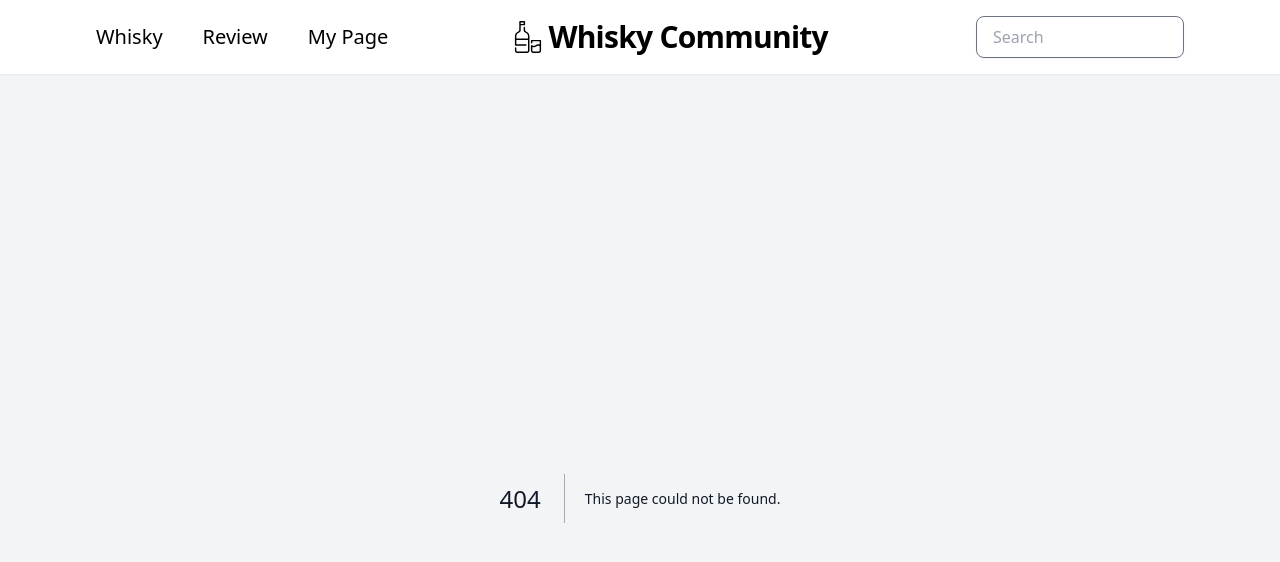
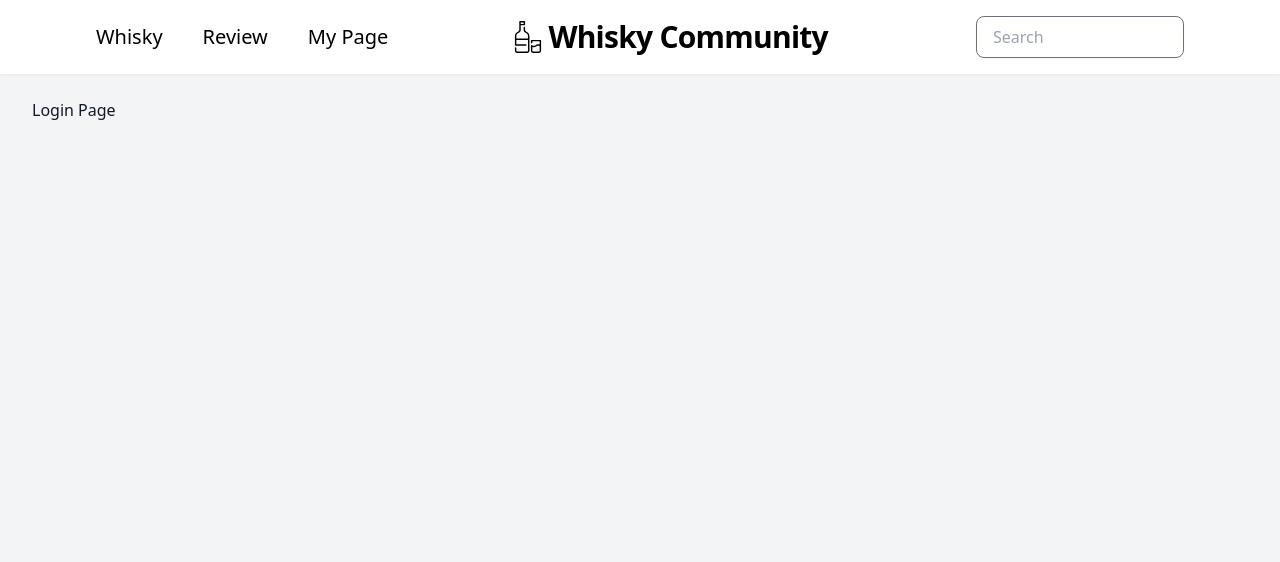
Before and after one commit to Lainari/LiquorCommunity-Laravel, a Next.js app in the folder community-app/client/: page /login in a window 1280 px wide. Before the commit this address had no page. Shown: the top 562 px of the page. Built offline with nearby package versions, Linux system fonts and the light colour scheme.

Commit message:
feat : add login page

```diff
--- /dev/null
+++ b/community-app/client/src/app/login/page.tsx
@@ -0,0 +1,7 @@
+export default function Login(){
+    return (
+        <>
+            Login Page
+        </>
+    )
+}
```
